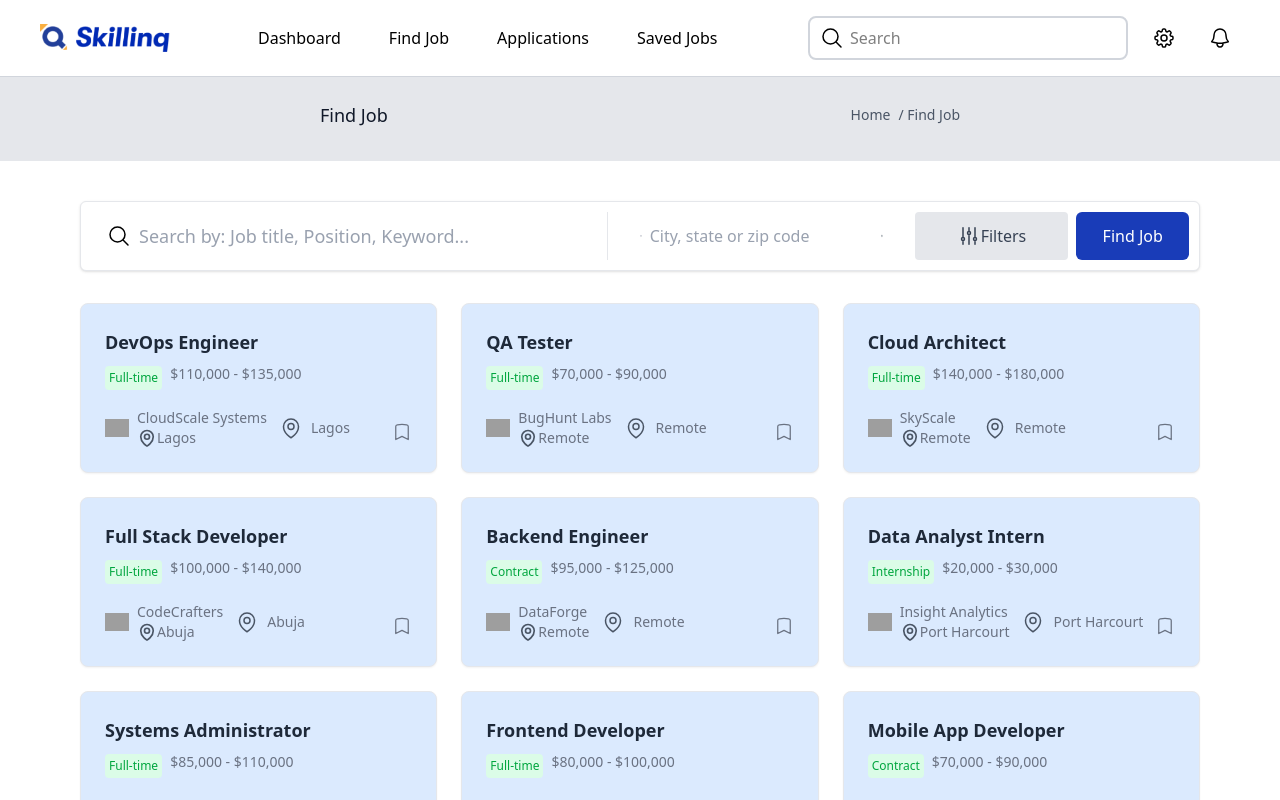
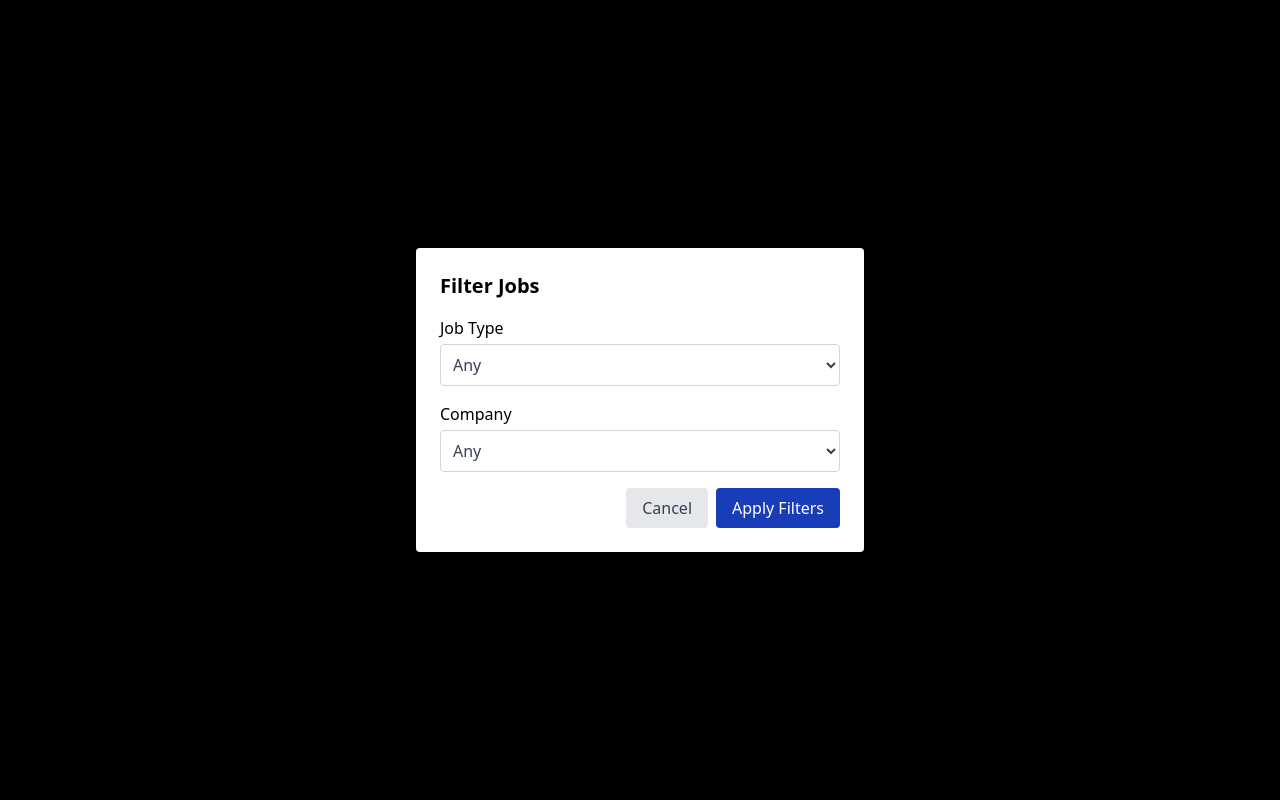
Before and after one commit to oghenevwede/Skillinq--Mainapp, a Next.js app: page /find-job in a window 1280 px wide. Both pictures are taken after a click on the button "Filters". Shown: the top 800 px of the page. Built offline with nearby package versions, Linux system fonts and the light colour scheme; grey boxes are pictures that could not be loaded.

Commit message:
fix: build issues

```diff
--- a/src/app/(auth)/register/(signup)/page.tsx
+++ b/src/app/(auth)/register/(signup)/page.tsx
@@ -3,7 +3,7 @@
 import React, { useState, FormEvent } from "react";
 import Image from "next/image";
 import { useRouter } from "next/navigation";
-import ApplicantRegisterPage from "../continue-registration/page";
+//import ApplicantRegisterPage from "../continue-registration/page";
 
 export default function AdminRegisterPage() {
   const router = useRouter();
@@ -25,7 +25,7 @@ export default function AdminRegisterPage() {
      // if (!res.ok) throw new Error("Login failed");
      router.push ('/register/continue-registration')
       // Handle successful login (e.g., save token, redirect)
-    } catch (err) {
+    } catch (_err) {
       setError("Invalid credentials");
     }
   };
--- a/src/app/(auth)/register/continue-registration/page.tsx
+++ b/src/app/(auth)/register/continue-registration/page.tsx
@@ -4,7 +4,7 @@ import React, { useState } from "react";
 import Image from "next/image";
 import { useRouter } from "next/navigation";
 
-import ThemeToggleButton from "../../../components/ThemeToggle";
+//import ThemeToggleButton from "../../../components/ThemeToggle";
 
 export default function ApplicantRegisterPage() {
     const router = useRouter();
@@ -29,7 +29,7 @@ export default function ApplicantRegisterPage() {
             //if (!res.ok) throw new Error("Login failed");
             router.push ('/register/verify-account')
             // Handle successful login (e.g., save token, redirect)
-        } catch (err) {
+        } catch (_err) {
             setError("Invalid credentials");
         }
     };
--- a/src/app/(auth)/register/verify-account/page.tsx
+++ b/src/app/(auth)/register/verify-account/page.tsx
@@ -43,7 +43,7 @@ export default function AdminRegisterPage() {
       await finalizeAccountCreation();
       await router.replace('/dashboard')
       // Handle successful login (e.g., save token, redirect)
-    } catch (err) {
+    } catch (_err) {
       setError("Invalid credentials");
     }
   };
@@ -66,14 +66,22 @@ export default function AdminRegisterPage() {
             <label htmlFor="otp" className="mb-2 mt-6 block font-normal dark:text-black text-xs">OTP</label>
             <input
               type="password"
+              disabled={isLoading}
+              id="otp"
+              name="otp"
+              maxLength={6}
+              minLength={6}
               placeholder="****"
               className="dark:text-black mb-4 w-full max-w-xs p-2 border border-gray-400 rounded"
               value={OTP}
               onChange={e => setOTP(e.target.value)}
               required
             />
-            <button type="submit" className="w-full max-w-xs justify-center bg-blue-800 text-white py-2 rounded hover:bg-blue-700">
+            <button type="submit"
+            disabled={isLoading}
+            className="w-full max-w-xs justify-center bg-blue-800 text-white py-2 rounded hover:bg-blue-700">
              Create your account
+              {isLoading && <span className="loader ml-2"></span>}
             </button>
           </div>
         </div>
--- a/src/app/dashboard/page.tsx
+++ b/src/app/dashboard/page.tsx
@@ -240,13 +240,13 @@ export default function DashboardPage() {
     {showFilters && (
       <div className="fixed inset-0 bg-black bg-opacity-30 flex items-center justify-center z-50">
         <div className="bg-white p-6 rounded shadow-lg w-full max-w-md">
-          <h2 className="text-xl font-bold mb-4">Filter Jobs</h2>
+          <h2 className="text-xl font-bold mb-4 text-black">Filter Jobs</h2>
           <div className="mb-4">
-            <label className="block mb-1 font-medium">Job Type</label>
+            <label className="block mb-1 font-medium text-black">Job Type</label>
             <select
             value={selectedType}
             onChange={e => setSelectedType(e.target.value)}
-            className="w-full border border-gray-300 rounded p-2"
+            className="w-full border border-gray-300 text-gray-700 rounded p-2"
             >
             <option value="">Any</option>
             {jobTypes.map(type => (
@@ -255,11 +255,11 @@ export default function DashboardPage() {
             </select>
           </div>
           <div className="mb-4">
-            <label className="block mb-1 font-medium">Company</label>
+            <label className="block mb-1 font-medium text-black">Company</label>
             <select
             value={selectedCompany}
             onChange={e => setSelectedCompany(e.target.value)}
-            className="w-full border border-gray-300 rounded p-2"
+            className="w-full border border-gray-300 text-gray-700 rounded p-2"
             >
             <option value="">Any</option>
             {companies.map(company => (
--- a/src/app/find-job/page.tsx
+++ b/src/app/find-job/page.tsx
@@ -338,12 +338,24 @@ const mockJobsData: Job[] = [
 ];
 
 
+// Extract unique values for filters
+const jobTypes = Array.from(new Set(mockJobsData.map(job => job.type)));
+const companies = Array.from(new Set(mockJobsData.map(job => job.company)));
+
 
 export default function FindJob() {
   const [location, setLocation] = useState("");
   const [jobTitle, setJobTitle] = useState("");
   const [displayedJobs, setDisplayedJobs] = useState<Job[]>([]);
   const [recentSearch, setRecentSearch] = useState<{jobTitle: string, location: string, results: Job[]} | null>(null);
+    // For filters
+
+    const [filteredJobs, setFilteredJobs] = useState(mockJobsData);
+    const [showFilters, setShowFilters] = useState(false);
+    const [selectedType, setSelectedType] = useState('');
+    const [selectedCompany, setSelectedCompany] = useState('');
+
+
 
   function shuffleJobs(jobs: Job[]) {
     return jobs
@@ -379,6 +391,21 @@ export default function FindJob() {
   const jobsToShow = recentSearch && recentSearch.results.length
   ? recentSearch.results
   : displayedJobs;
+
+
+  // Search and Filter Logic
+  const filterSearch = () => {
+    const filtered = mockJobsData.filter(
+    job =>
+    job.title.toLowerCase().includes(jobTitle.toLowerCase()) &&
+    job.location.toLowerCase().includes(location.toLowerCase()) &&
+    (selectedType ? job.type.toLowerCase() === selectedType.toLowerCase() : true) &&
+    (selectedCompany ? job.company === selectedCompany : true)
+    );
+    setFilteredJobs(filtered.length ? filtered : mockJobsData);
+    setShowFilters(false);
+  };
+
 
   return (
   <div className="bg-white min-h-screen text-gray-900 dark:text-gray-100 transition-colors duration-300">
@@ -425,7 +452,9 @@ export default function FindJob() {
 
             {/* Buttons */}
             <div className="flex items-center w-full lg:w-1/4 space-x-2">
-              <button className="flex-grow flex items-center justify-center w-2xl rounded bg-gray-200 dark:bg-gray-100 text-gray-700 dark:text-gray-700 font-medium py-3 hover:bg-gray-400 dark:hover:bg-gray-200 transition-colors">
+              <button
+              onClick={() => setShowFilters(true)}
+              className="flex-grow flex items-center justify-center w-2xl rounded bg-gray-200 dark:bg-gray-100 text-gray-700 dark:text-gray-700 font-medium py-3 hover:bg-gray-400 dark:hover:bg-gray-200 transition-colors">
                 <FilterIcon className='size-6'/>
                 <span>Filters</span>
               </button>
@@ -436,6 +465,54 @@ export default function FindJob() {
               Find Job
             </button>
           </div>
+
+          {showFilters && (
+      <div className="fixed inset-0 bg-black bg-opacity-30 flex items-center justify-center z-50">
+        <div className="bg-white p-6 rounded shadow-lg w-full max-w-md">
+          <h2 className="text-xl font-bold mb-4 text-black">Filter Jobs</h2>
+          <div className="mb-4">
+            <label className="block mb-1 font-medium text-black">Job Type</label>
+            <select
+            value={selectedType}
+            onChange={e => setSelectedType(e.target.value)}
+            className="w-full border border-gray-300 text-gray-700 rounded p-2"
+            >
+            <option value="">Any</option>
+            {jobTypes.map(type => (
+              <option key={type} value={type}>{type}</option>
+              ))}
+            </select>
+          </div>
+          <div className="mb-4">
+            <label className="block mb-1 font-medium text-black">Company</label>
+            <select
+            value={selectedCompany}
+            onChange={e => setSelectedCompany(e.target.value)}
+            className="w-full border border-gray-300 text-gray-700 rounded p-2"
+            >
+            <option value="">Any</option>
+            {companies.map(company => (
+              <option key={company} value={company}>{company}</option>
+              ))}
+            </select>
+          </div>
+          <div className="flex justify-end gap-2">
+            <button
+            onClick={() => setShowFilters(false)}
+            className="px-4 py-2 rounded bg-gray-200 text-gray-700 hover:bg-gray-300"
+            >
+            Cancel
+          </button>
+          <button
+          onClick={filterSearch}
+          className="px-4 py-2 rounded bg-blue-800 text-white hover:bg-blue-700"
+          >
+          Apply Filters
+        </button>
+      </div>
+    </div>
+  </div>
+  )}
         </div>
       </div>
     </div>
--- a/src/app/saved-jobs/page.tsx
+++ b/src/app/saved-jobs/page.tsx
@@ -29,7 +29,7 @@ interface JobData {
 }
 
 // Mock data (analytics unused, jobs used)
-const mockAnalyticsData: AnalyticsData[] = [
+{/*const mockAnalyticsData: AnalyticsData[] = [
   { title: "Total Jobs Applied", value: "2,420", change: "40%", trend: "up" },
   { title: "Total Jobs Accepted", value: "1,210", change: "10%", trend: "down" },
   { title: "Total Jobs Rejected", value: "316", change: "20%", trend: "up" },
@@ -57,7 +57,7 @@ const mockJobsData: JobData[] = [
     company: "Google Inc.",
     location: "Dhaka, Bangladesh",
   },
-];
+]; */}
 
 export default function SearchJob() {
   const [location, setLocation] = useState<string>("");
@@ -70,7 +70,7 @@ export default function SearchJob() {
   };
 
   return (
-  <div className="bg-white min-h-screen text-gray-900 dark:text-gray-100 transition-colors duration-300">
+  <div className="bg-white min-h-screen text-gray-900 transition-colors duration-300">
     <Header />
     <main className="py-6 px-4 mt-16 sm:px-8 md:px-20">
       <div className="flex items-center w-full justify-between mb-8">
@@ -84,7 +84,7 @@ export default function SearchJob() {
               <input
                 type="text"
                 placeholder="Search by: Job title, Position, Keyword..."
-                className="flex-grow ml-2 outline-none text-lg text-gray-800 dark:text-gray-200 bg-transparent placeholder-gray-400"
+                className="flex-grow ml-2 outline-none text-lg text-gray-900 bg-transparent placeholder-gray-400"
                 value={jobTitle}
               onChange={(e) => setJobTitle(e.target.value)}
               />
@@ -98,7 +98,7 @@ export default function SearchJob() {
               <input
               type="text"
               placeholder="City, state or zip code"
-              className="flex-grow ml-2 outline-none text-sm text-gray-800 dark:text-gray-200 bg-transparent placeholder-gray-400"
+              className="flex-grow ml-2 outline-none text-sm text-gray-900 bg-transparent placeholder-gray-400"
               value={location}
               onChange={(e) => setLocation(e.target.value)}
               />
```
